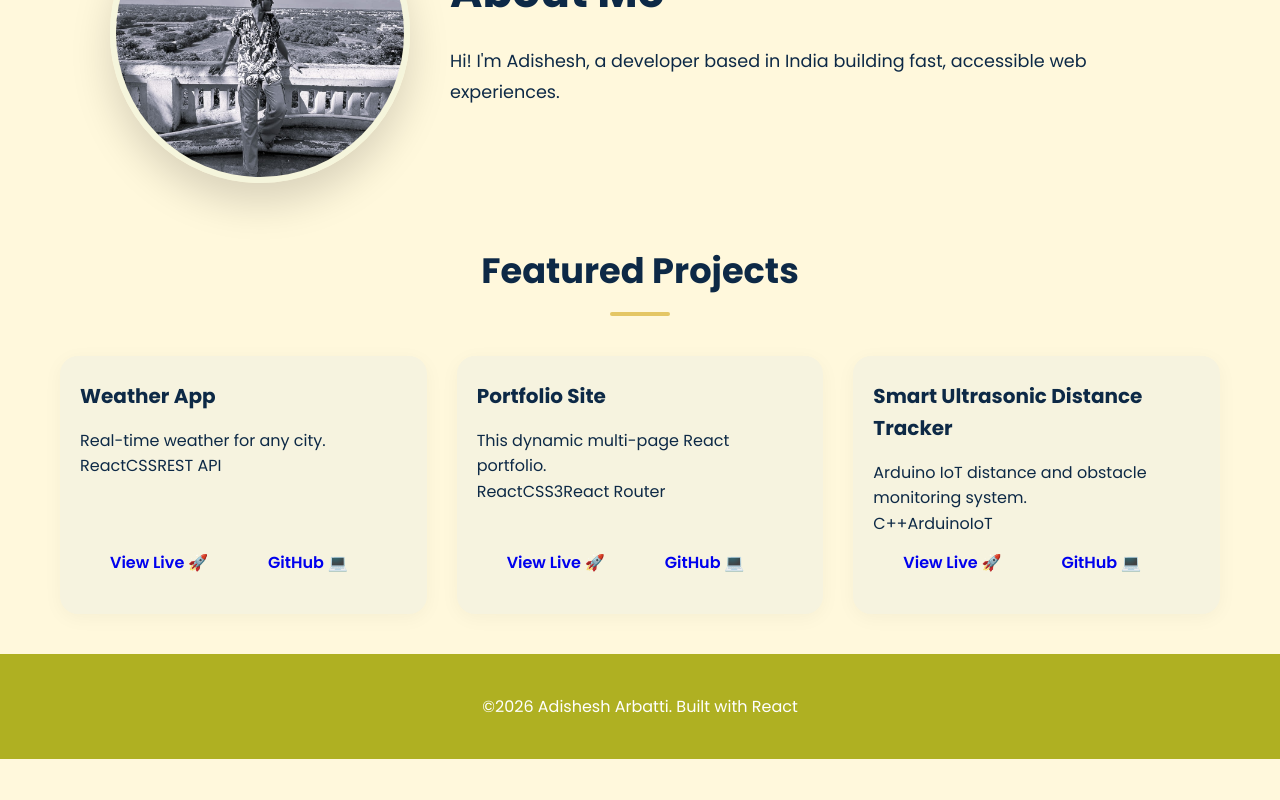
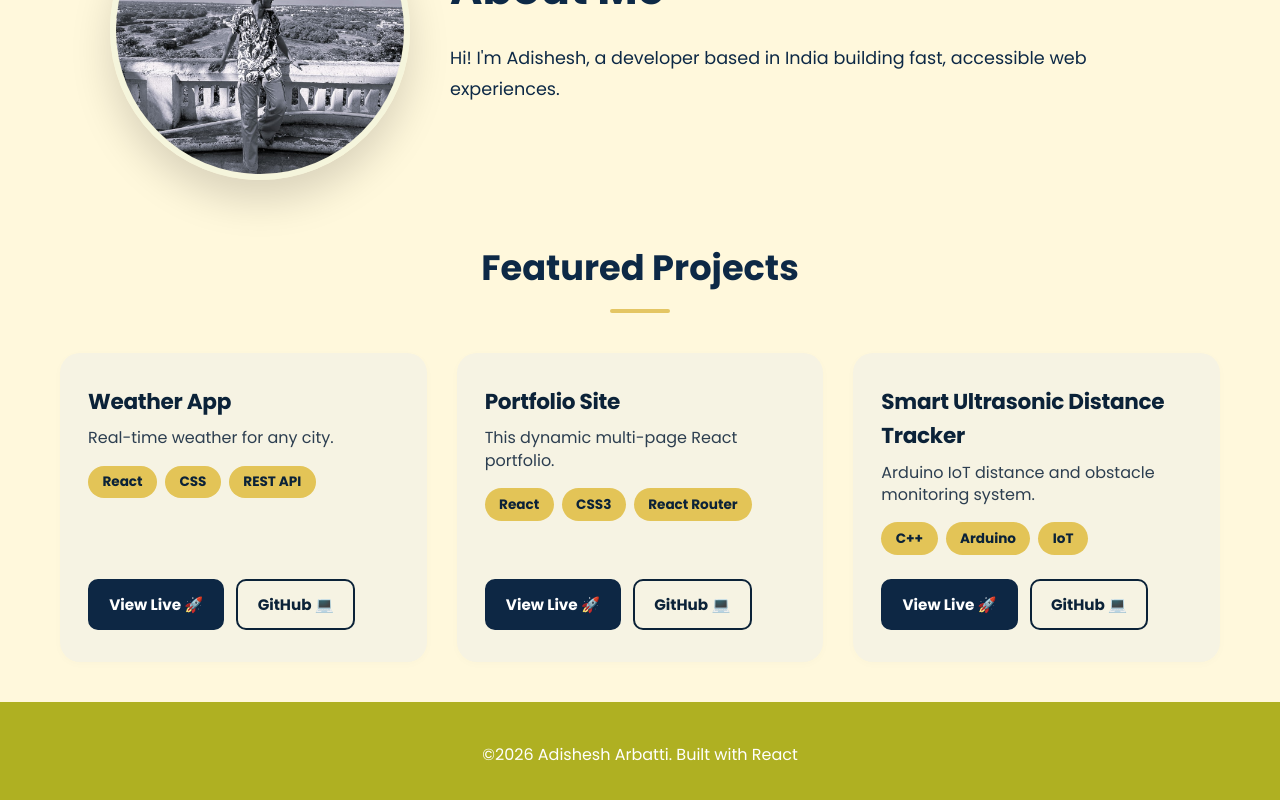
Before and after one commit to adishesharbatti-boop/portfolio_website_Adishesh, a React (Vite) app in the folder vite-project/: page / in a window 1280 px wide. Shown: the part 704-1504 px from the top of the page. Before the commit the page ends 1463 px from the top, so only its background shows below. Built offline with nearby package versions, Linux system fonts and the light colour scheme.

Commit message:
Refactor ProjectCard styles and add button styles
Updated styles for project card component including adjustments to background color, padding, and font properties. Added new button styles for live and GitHub buttons.

```diff
--- a/vite-project/src/components/ProjectCard/projectcard.css
+++ b/vite-project/src/components/ProjectCard/projectcard.css
@@ -1,56 +1,93 @@
-
+/* Card Container */
 .project-card {
-  background-color: #f6f3df; /* Soft cream card background */
-  border-radius: 18px;
-  padding: 24px 20px;
+  background-color: #f6f3e3; /* Light beige card background */
+  border-radius: 20px;
+  padding: 2rem 1.75rem;
   display: flex;
   flex-direction: column;
   justify-content: space-between;
-  box-shadow: 0 4px 20px rgba(0, 0, 0, 0.04);
-  transition: transform 0.2s ease, box-shadow 0.2s ease;
+  box-sizing: border-box;
+  box-shadow: 0 2px 10px rgba(0, 0, 0, 0.02);
 }
 
-.project-card:hover {
-  transform: translateY(-3px);
-  box-shadow: 0 8px 25px rgba(0, 0, 0, 0.08);
+.card-top {
+  margin-bottom: 1.5rem;
 }
 
+/* Header & Description */
 .project-title {
-  font-size: 1.25rem;
-  font-weight: 700;
-  color: #0d2946;
-  margin-bottom: 16px;
+  color: #0b2238; /* Deep dark blue text */
+  font-size: 1.35rem;
+  font-weight: 800;
+  margin: 0 0 0.5rem 0;
+  letter-spacing: -0.3px;
 }
 
-.project-tags {
-  display: flex;
-  gap: 8px;
-  flex-wrap: wrap;
-  margin-bottom: 24px;
+.project-description {
+  color: #2c3e50;
+  font-size: 1rem;
+  line-height: 1.4;
+  margin: 0 0 1rem 0;
+  font-weight: 400;
 }
 
-.tag {
-  background-color: #e4c664; /* Soft yellow badge */
-  color: #0d2946;
-  font-size: 0.85rem;
-  font-weight: 600;
-  padding: 4px 14px;
-  border-radius: 15px;
+/* Tags / Badges */
+.tags-container {
+  display: flex;
+  flex-wrap: wrap;
+  gap: 0.5rem;
 }
 
-.view-project-btn {
-  width: 100%;
-  padding: 12px 0;
-  background-color: #000000;
-  color: #ffffff;
-  border: none;
-  border-radius: 8px;
-  font-size: 0.95rem;
-  font-weight: 600;
-  cursor: pointer;
-  transition: background-color 0.2s ease;
+.tag-badge {
+  background-color: #e3c457; /* Warm yellow/gold tag background */
+  color: #0b2238;
+  font-weight: 700;
+  font-size: 0.85rem;
+  padding: 0.35rem 0.9rem;
+  border-radius: 50px; /* Fully rounded pill shape */
+  display: inline-block;
 }
 
-.view-project-btn:hover {
-  background-color: #222222;
+/* Buttons */
+.button-group {
+  display: flex;
+  gap: 0.75rem;
+  align-items: center;
 }
+
+.btn {
+  display: inline-flex;
+  align-items: center;
+  justify-content: center;
+  gap: 0.4rem;
+  padding: 0.7rem 1.2rem;
+  border-radius: 10px;
+  font-size: 0.95rem;
+  font-weight: 700;
+  text-decoration: none;
+  transition: all 0.2s ease;
+  cursor: pointer;
+}
+
+/* View Live (Solid Dark Navy) */
+.btn-live {
+  background-color: #0d2744;
+  color: #ffffff;
+  border: 2px solid #0d2744;
+}
+
+.btn-live:hover {
+  background-color: #17385e;
+  border-color: #17385e;
+}
+
+/* GitHub (Outlined) */
+.btn-github {
+  background-color: transparent;
+  color: #0b2238;
+  border: 2px solid #0b2238;
+}
+
+.btn-github:hover {
+  background-color: rgba(11, 34, 56, 0.05);
+}
```
